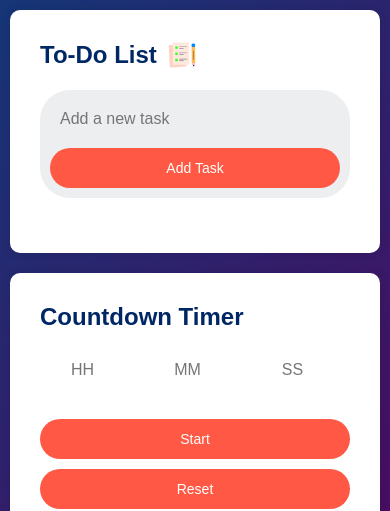
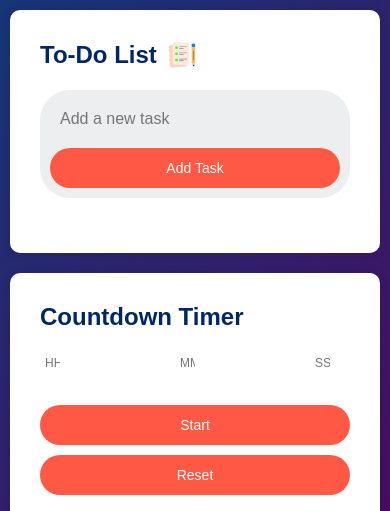
Before and after one commit to haikalrth/list-timer, a plain HTML site: page index.html in a window 390 px wide. Shown: the top 511 px of the page. Drawn offline with Linux system fonts and the light colour scheme.

Commit message:
Update style.css

```diff
--- a/style.css
+++ b/style.css
@@ -211,7 +211,10 @@ ul li span:hover {
     }
 
     .time-inputs input {
-        width: 100%;
+        width: 30%; /* Pastikan input tetap sebanding */
+        font-size: 12px; /* Ukuran font lebih kecil */
+        padding: 5px; /* Padding lebih kecil untuk menghemat ruang */
+        max-width: 40px; /* Lebar input lebih kecil untuk tampilan lebih kompak */
     }
 
     .timer-buttons {
```
